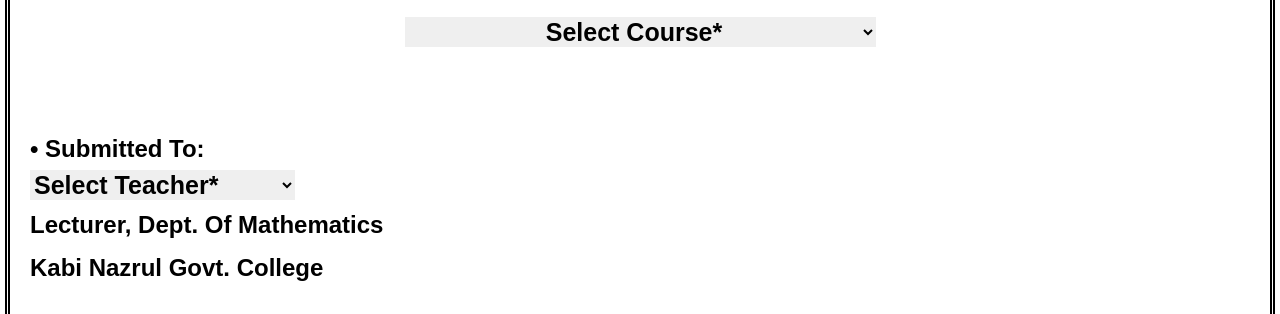
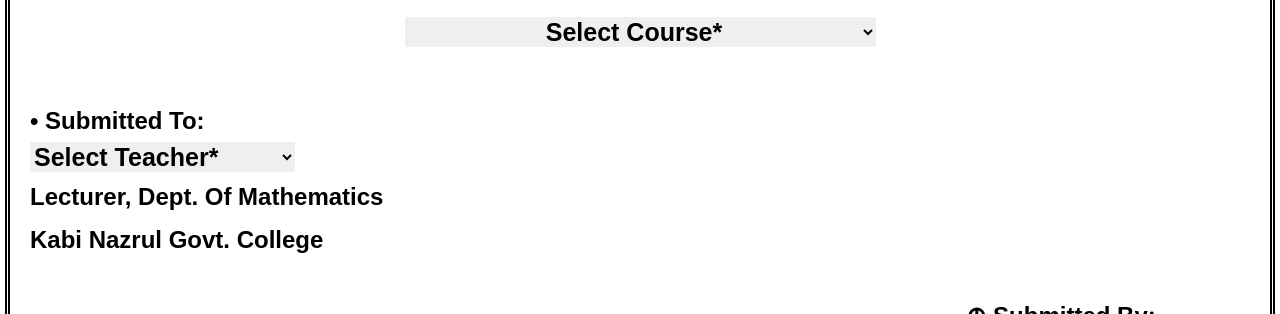
Before and after one commit to Alvi100/assignment-2nd-year, a plain HTML site: page index.html in a window 1280 px wide. Shown: the part 441-755 px from the top of the page. Drawn offline with Linux system fonts and the light colour scheme.

Commit message:
style.css

```diff
--- a/style.css
+++ b/style.css
@@ -24,6 +24,10 @@
   .mid h2{
     text-align:center;
     line-height:1.5;
+  }
+
+  .sir{
+    margin-top: -28px;
   }
 
   .sir h3{
```
